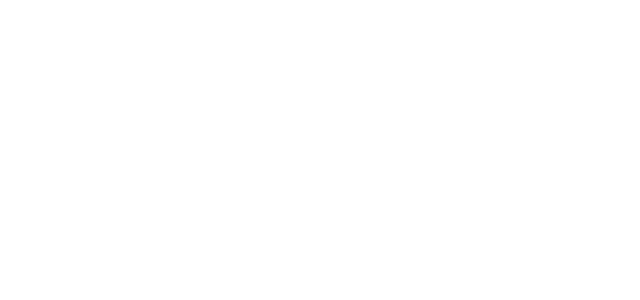
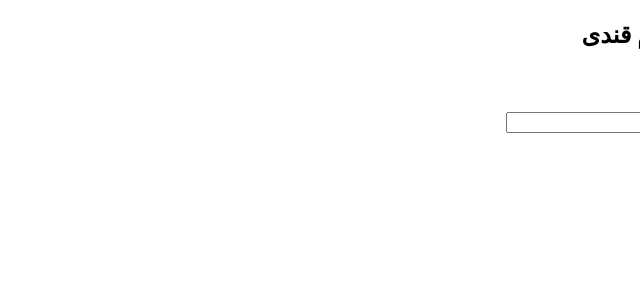
Before and after one commit to mohsenjamalpoor/lab, a React (Create React App) app: page /dw-serum in a window 1280 px wide. Before the commit this address had no page. Shown: the top 300 px of the page, without its empty margins (640-1280 px from the left). Built offline with nearby package versions, Linux system fonts and the light colour scheme.

Commit message:
create serum

```diff
--- a/src/App.js
+++ b/src/App.js
@@ -3,6 +3,7 @@
 import HomePage from "./pages/HomePage";
 import NursingDiagnosis from "./components/NursingDiagnosis";
 import DripCalculator from "./components/DripCalculator";
+import DWSerumCalculator from "./components/DWSerumCalculator";
 
 function App() {
   return (
@@ -10,11 +11,9 @@
       <Routes>
         <Route path="/" element={<HomePage />} />
         <Route path="lab" element={<LabSearchApp />} />
-        <Route path="nursingdiagnosis" element={<NursingDiagnosis/>} />
-        <Route path="drip" element={<DripCalculator/>} />
-
-
-
+        <Route path="nursingdiagnosis" element={<NursingDiagnosis />} />
+        <Route path="drip" element={<DripCalculator />} />
+        <Route path="/dw-serum" element={<DWSerumCalculator />} />
       </Routes>
     </BrowserRouter>
   );
--- /dev/null
+++ b/src/components/DWSerumCalculator.jsx
@@ -0,0 +1,80 @@
+import React, { useState } from "react";
+
+export default function DWSerumCalculator() {
+  const [baseConcentration, setBaseConcentration] = useState("5");
+  const [targetConcentration, setTargetConcentration] = useState("7.5");
+  const [volume, setVolume] = useState("");
+  const [result, setResult] = useState("");
+
+  const calculate = () => {
+    const base = parseFloat(baseConcentration);
+    const target = parseFloat(targetConcentration);
+    const vol = parseFloat(volume);
+
+    if (!base || !target || !vol || base >= target) {
+      setResult("لطفاً اطلاعات معتبر وارد کنید (غلظت پایه باید کمتر از هدف باشد).");
+      return;
+    }
+
+
+    const serumVolume = ((target - base) * vol) / (50 - target);
+    setResult(`${serumVolume.toFixed(2)} سی‌سی D50% به ${vol} سی‌سی سرم ${base}% اضافه شود.`);
+  };
+
+  return (
+    <div className="max-w-md mx-auto bg-white p-6 mt-6 rounded-xl shadow-lg">
+      <h2 className="text-xl font-bold text-center text-blue-700 mb-4">
+        محاسبه تبدیل سرم قندی
+      </h2>
+
+      <div className="mb-4">
+        <label className="block text-gray-700">غلظت پایه (٪):</label>
+        <select
+          className="w-full border rounded p-2 mt-1"
+          value={baseConcentration}
+          onChange={(e) => setBaseConcentration(e.target.value)}
+        >
+          <option value="5">5%</option>
+          <option value="7.5">7.5%</option>
+          <option value="10">10%</option>
+        </select>
+      </div>
+
+      <div className="mb-4">
+        <label className="block text-gray-700">غلظت هدف (٪):</label>
+        <select
+          className="w-full border rounded p-2 mt-1"
+          value={targetConcentration}
+          onChange={(e) => setTargetConcentration(e.target.value)}
+        >
+          <option value="7.5">7.5%</option>
+          <option value="10">10%</option>
+          <option value="12.5">12.5%</option>
+        </select>
+      </div>
+
+      <div className="mb-4">
+        <label className="block text-gray-700">حجم سرم پایه (cc):</label>
+        <input
+          type="number"
+          className="w-full border rounded p-2 mt-1"
+          value={volume}
+          onChange={(e) => setVolume(e.target.value)}
+        />
+      </div>
+
+      <button
+        onClick={calculate}
+        className="w-full bg-blue-600 text-white py-2 rounded hover:bg-blue-700"
+      >
+        محاسبه
+      </button>
+
+      {result && (
+        <div className="mt-4 text-center font-semibold text-green-700">
+          {result}
+        </div>
+      )}
+    </div>
+  );
+}
--- a/src/components/DripCalculator.jsx
+++ b/src/components/DripCalculator.jsx
@@ -132,7 +132,7 @@
 
       {drugType === "labetalol" && (
         <div className="mb-4">
-          <label className="block text-gray-700">دستور پزشک (mg/min):</label>
+          <label className="block text-gray-700">دستور پزشک (mg/hr):</label>
           <input
             type="number"
             className="w-full border rounded p-2 mt-1"
--- a/src/pages/HomePage.jsx
+++ b/src/pages/HomePage.jsx
@@ -39,6 +39,13 @@
               محاسبه دریپ
             </Link>
           </div>
+          <div className="flex items-center mt-2">
+  <FaSyringe size={20} className="text-[#4A90E2] ml-2" />
+  <Link className="text-[#366EBD] font-bold" to="/dw-serum">
+    محاسبه سرم قندی
+  </Link>
+</div>
+
         </div>
       )}
     </>
```
